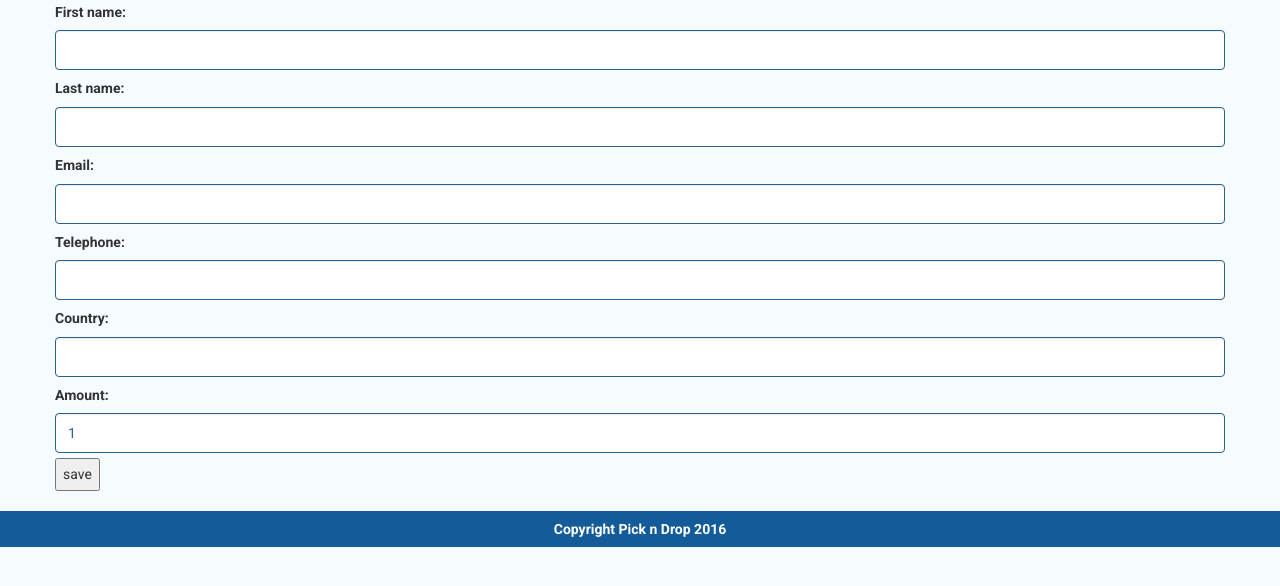
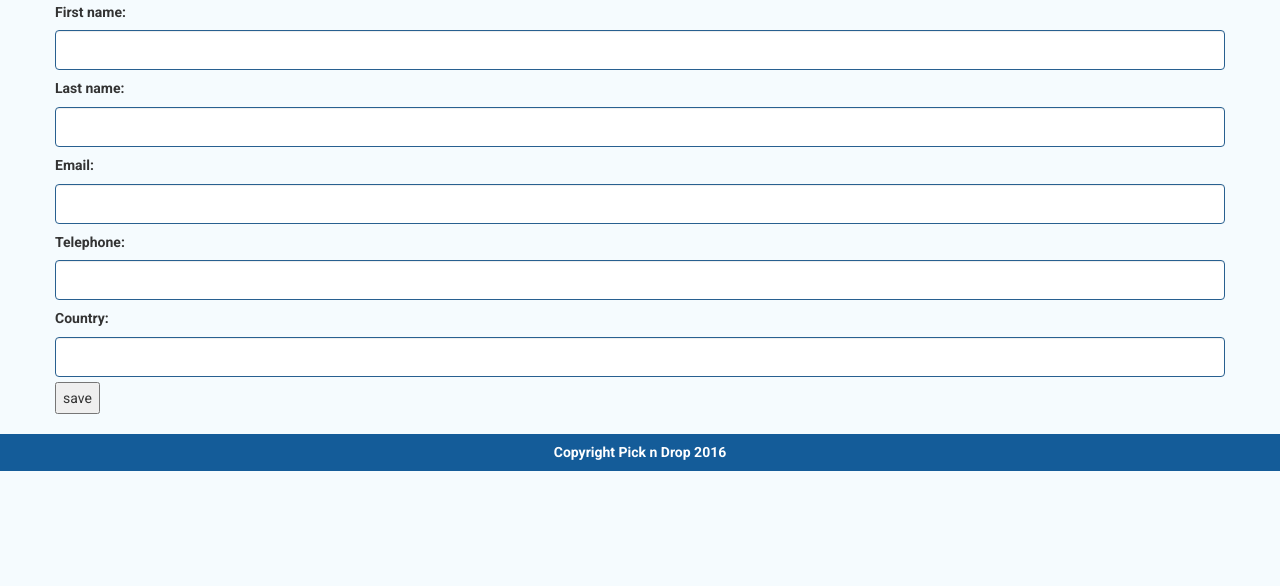
Before and after one commit to skafis/pickanddrop, a Django app: page /1/ in a window 1280 px wide. Shown: the part 75-661 px from the top of the page. Run offline with Django 3.2, Linux system fonts and the light colour scheme; some libraries are stand-ins or nearby versions.

Commit message:
hide amount firld andfix urls

```diff
--- a/details/class_views/users.py
+++ b/details/class_views/users.py
@@ -18,6 +18,7 @@ def user_details(request, amount, template_name='user_registration.html'):
 			instance = form.save(commit=False)
 			instance.save()
 			return HttpResponseRedirect(instance.get_absolute_url())
+			# return redirect("/location/%s" % (request.POST['first_name']))
 	#else:
 		#form = Add_detailsForm()
 	return render(request, template_name, ctx)
--- a/details/forms.py
+++ b/details/forms.py
@@ -10,7 +10,7 @@ class Add_detailsForm(forms.ModelForm):
 	email = forms.CharField(widget=forms.TextInput(attrs={'class':'form-control'}))
 	telephone = forms.CharField(widget=forms.TextInput(attrs={'class':'form-control'}))
 	country = forms.CharField(widget=forms.TextInput(attrs={'class':'form-control'}))
-	amount = forms.CharField(widget=forms.TextInput(attrs={'class':'form-control'}))
+	amount = forms.CharField(widget=forms.HiddenInput(attrs={'class':'form-control'}))
 	class Meta:
 		model = Userdetails
 		fields = [
--- a/details/models.py
+++ b/details/models.py
@@ -14,7 +14,7 @@ class Userdetails(models.Model):
 	email = models.EmailField()
 	telephone = models.CharField(max_length=15)
 	country = models.CharField(max_length=250)
-	amount = models.DecimalField(max_digits=9, decimal_places=2)
+	amount = models.DecimalField(max_digits=20, decimal_places=2)
 
 
 	def __str__(self):
@@ -70,4 +70,4 @@ class Merchant(models.Model):
 class Item(models.Model):
 	name = models.ForeignKey(Merchant, verbose_name = 'Name', blank = True)
 	item_name = models.CharField(max_length=40)
-	cost = models.DecimalField(max_digits=9, decimal_places=2)
+	cost = models.DecimalField(max_digits=20, decimal_places=2)
--- a/details/templates/view_items.html
+++ b/details/templates/view_items.html
@@ -2,6 +2,7 @@
 {% load staticfiles %}
 {% block content %}
 <h4>item list</h4>
+<h3><a href="/merchant">create merchant</a></h3>
 {% for items in items %}
 	<a href="views/{{items.pk}}">{{items.item_name}}</a><br>
 {% endfor %}
--- a/pickanddrop/urls.py
+++ b/pickanddrop/urls.py
@@ -18,5 +18,5 @@ from django.contrib import admin
 
 urlpatterns = [
     url(r'^admin/', admin.site.urls),
-    url(r'^', include('details.urls',namespace='views')),
+    url(r'^', include('details.urls',)),
 ]
```
